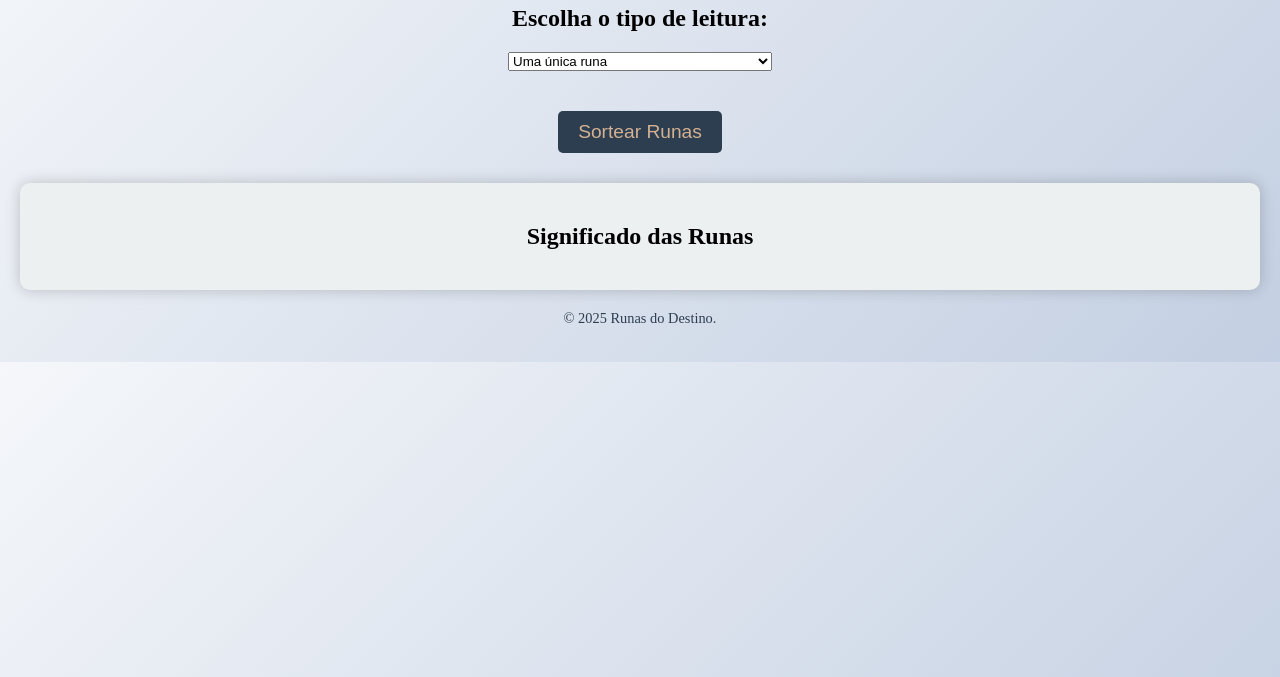
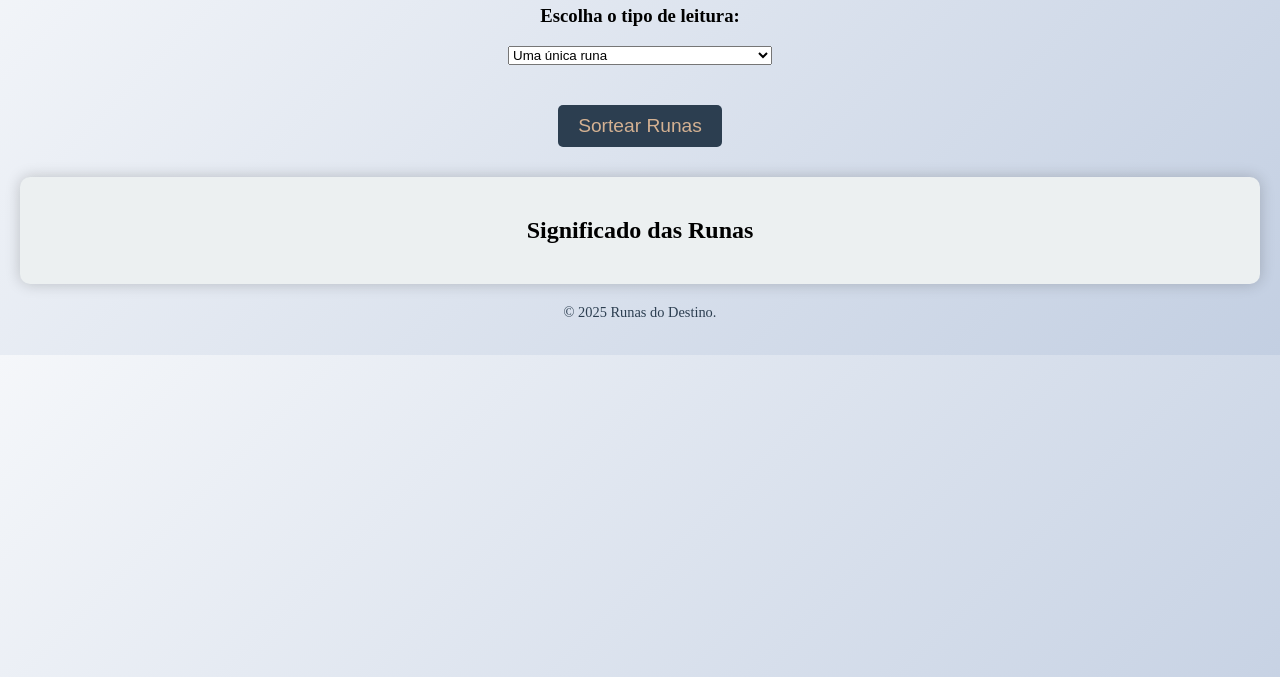
Before and after one commit to alexxanorafa/Runas-do-Destino, a plain HTML site: page index.html in a window 1280 px wide. Shown: the part 123-800 px from the top of the page. Drawn offline with Linux system fonts and the light colour scheme.

Commit message:
Update index.html
 <h3>Escolha o tipo de leitura:</h3>

```diff
--- a/index.html
+++ b/index.html
@@ -253,7 +253,7 @@
   <!-- Seletor de Leitura -->
   <main>
     <div>
-      <h2>Escolha o tipo de leitura:</h2>
+      <h3>Escolha o tipo de leitura:</h3>
       <select id="leitura-opcao" onchange="exibirInstrucoes()">
         <option value="1">Uma única runa</option>
         <option value="3">Três runas (Passado, Presente e Futuro)</option>
```
